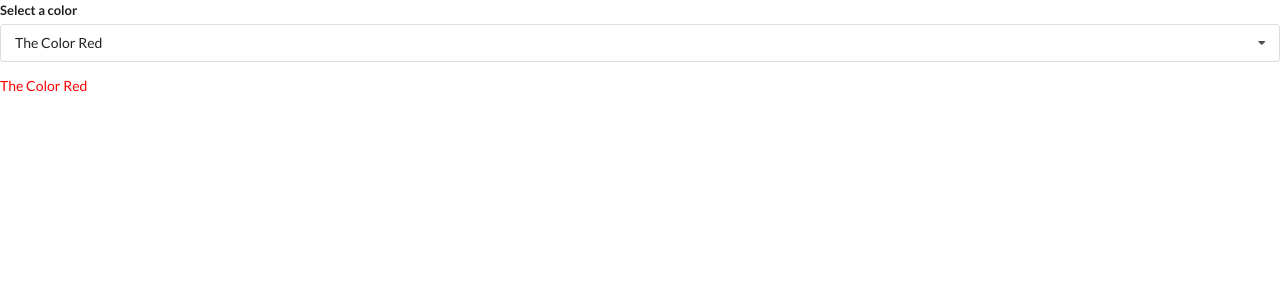
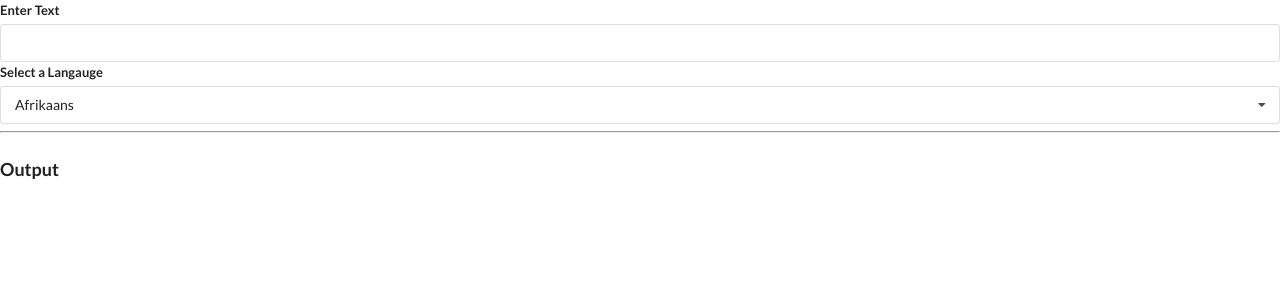
Before and after one commit to xyzabhi/widgets2, a React (Create React App) app: page / in a window 1280 px wide. Shown: the top 300 px of the page. Built offline with nearby package versions, Linux system fonts and the light colour scheme.

Commit message:
Translate Widget added

```diff
--- a/src/App.js
+++ b/src/App.js
@@ -2,6 +2,7 @@
 import Accordion from "./components/Accordion";
 import DropDown from "./components/DropDown";
 import Search from "./components/Search";
+import Translate from "./components/Translate";
 
 const items = [
   {
@@ -33,14 +34,9 @@
 ];
 
 const App = () => {
-  const [selected, setSelected] = useState(options[0]);
   return (
     <div>
-      <DropDown
-        selected={selected}
-        onSelectedChange={setSelected}
-        options={options}
-      />
+      <Translate />
     </div>
   );
 };
--- /dev/null
+++ b/src/components/Convert.js
@@ -0,0 +1,9 @@
+import React, { useState, useEffect } from "react";
+
+const Convert = ({ language, text }) => {
+  useEffect(() => {
+    console.log("new language or text");
+  }, [language, text]);
+  return <div></div>;
+};
+export default Convert;
--- a/src/components/DropDown.js
+++ b/src/components/DropDown.js
@@ -1,6 +1,6 @@
 import React, { useEffect, useRef, useState } from "react";
 
-const DropDown = ({ options, selected, onSelectedChange }) => {
+const DropDown = ({ label, options, selected, onSelectedChange }) => {
   const [open, setOpen] = useState(false);
   const ref = useRef();
   useEffect(() => {
@@ -31,7 +31,7 @@
   return (
     <div ref={ref} className="ui form">
       <div className="field">
-        <label className="label">Select a color</label>
+        <label className="label">{label}</label>
         <div
           onClick={() => {
             setOpen(!open);
@@ -45,9 +45,9 @@
           </div>
         </div>
       </div>
-      <div className="text" style={{ color: selected.value }}>
+      {/* <div className="text" style={{ color: selected.value }}>
         {selected.label}
-      </div>
+      </div> */}
     </div>
   );
 };
--- /dev/null
+++ b/src/components/Translate.js
@@ -0,0 +1,45 @@
+//AIzaSyCHUCmpR7cT_yDFHC98CZJy2LTms-IwDlM
+
+import React, { useState } from "react";
+import Convert from "./Convert";
+import DropDown from "./DropDown";
+const options = [
+  {
+    label: "Afrikaans",
+    value: "af",
+  },
+  {
+    label: "Arabic",
+    value: "ar",
+  },
+  {
+    label: "Hindi",
+    value: "hi",
+  },
+];
+
+const Translate = () => {
+  const [langauge, setLanguage] = useState(options[0]);
+  const [text, setText] = useState("");
+  return (
+    <div>
+      <div className="ui form">
+        <div className="field">
+          <label>Enter Text</label>
+          <input value={text} onChange={(e) => setText(e.target.value)} />
+        </div>
+      </div>
+
+      <DropDown
+        label="Select a Langauge"
+        options={options}
+        selected={langauge}
+        onSelectedChange={setLanguage}
+      />
+      <hr />
+      <h3 className="ui header">Output</h3>
+      <Convert />
+    </div>
+  );
+};
+export default Translate;
```
